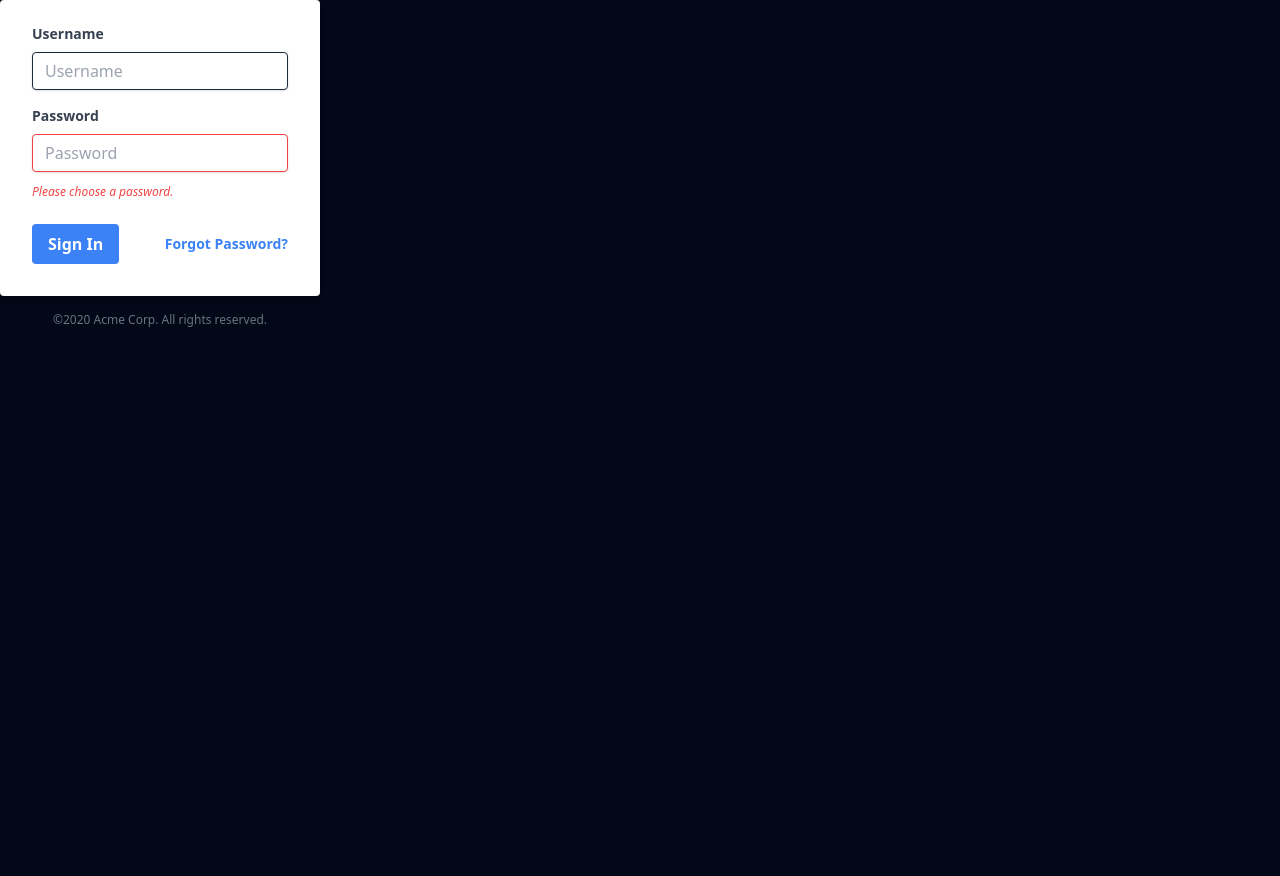
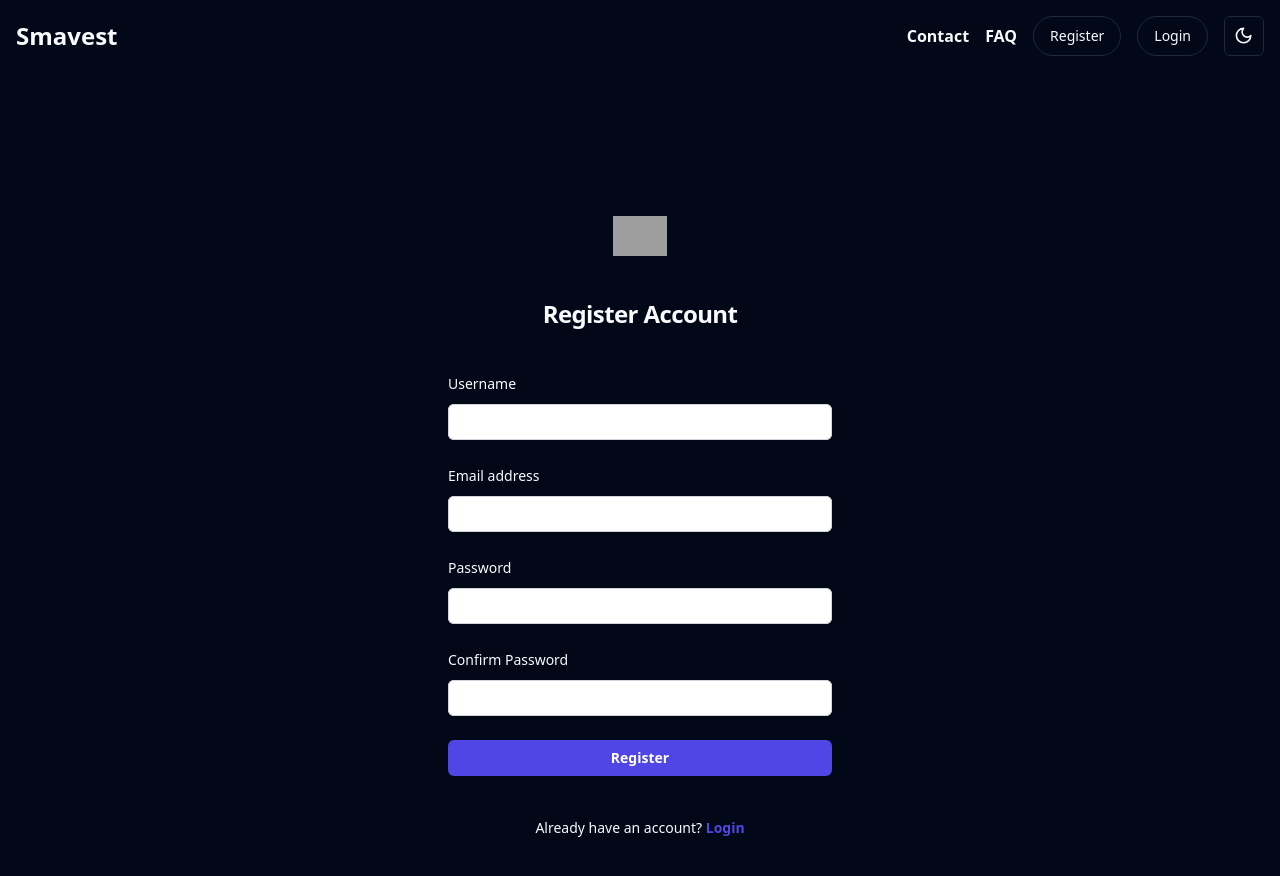
Before and after one commit to MinhNguyenD/SmartInvestFE, a React (Vite) app: page /register in a window 1280 px wide. Shown: the top 876 px of the page. Before the commit the page ends 800 px from the top, so only its background shows below. Built offline with nearby package versions, Linux system fonts and the light colour scheme; grey boxes are pictures that could not be loaded.

Commit message:
Changed register page and navbar

```diff
--- a/src/components/LandingNavbar.tsx
+++ b/src/components/LandingNavbar.tsx
@@ -1,11 +1,14 @@
 import { Link } from "react-router-dom";
 import { Button } from "./ui/button";
+import { ModeToggle } from "./mode-toggle";
 
 const LandingNavbar = () => {
   return (
     <nav className="p-4 bg-transparent flex items-center justify-between">
       <div className="relative">
-        <p className="text-2xl font-bold">Smavest</p>
+        <Link to="/" className="text-2xl font-bold">
+          Smavest
+        </Link>
       </div>
       <div className="flex items-center gap-x-4">
         <Link to="/contact" className="font-semibold">
@@ -24,6 +27,9 @@
             Login
           </Button>
         </Link>
+        <div className="flex justify-end">
+          <ModeToggle />
+        </div>
       </div>
     </nav>
   );
--- a/src/pages/LandingPage.tsx
+++ b/src/pages/LandingPage.tsx
@@ -8,9 +8,6 @@
     <>
       <main className="h-screen">
         <LandingNavbar />
-        <div className="flex justify-end px-4">
-          <ModeToggle />
-        </div>
         <Hero />
       </main>
       <Footer />
--- a/src/pages/LoginPage.tsx
+++ b/src/pages/LoginPage.tsx
@@ -78,7 +78,7 @@
           </form>
 
           <p className="mt-10 text-center text-sm">
-            Not a member?
+            Not a member?&nbsp;
             <Link
               to="/register"
               className="font-semibold leading-6 text-indigo-600 hover:text-indigo-500"
--- a/src/pages/RegisterPage.tsx
+++ b/src/pages/RegisterPage.tsx
@@ -1,56 +1,124 @@
+import { Link } from "react-router-dom";
+import LandingNavbar from "@/components/LandingNavbar";
+
 function RegisterPage() {
   return (
-    <div className="w-full max-w-xs">
-      <form className="bg-white shadow-md rounded px-8 pt-6 pb-8 mb-4">
-        <div className="mb-4">
+    <div>
+      <LandingNavbar />
+      <div className="flex min-h-full flex-col justify-center px-6 py-36 lg:px-8">
+        <div className="sm:mx-auto sm:w-full sm:max-w-sm">
+          <img
+            className="mx-auto h-10 w-auto"
+            src="https://tailwindui.com/img/logos/mark.svg?color=indigo&shade=600"
+            alt="Your Company"
+          />
+          <h2 className="mt-10 text-center text-2xl font-bold leading-9 tracking-tight ">
+            Register Account
+          </h2>
+        </div>
+
+        <div className="mt-10 sm:mx-auto sm:w-full sm:max-w-sm">
+          <form className="space-y-6">
+            <div>
               <label
-            className="block text-gray-700 text-sm font-bold mb-2"
                 htmlFor="username"
+                className="block text-sm font-medium leading-6"
               >
                 Username
               </label>
+              <div className="mt-2">
                 <input
-            className="shadow appearance-none border rounded w-full py-2 px-3 text-gray-700 leading-tight focus:outline-none focus:shadow-outline"
                   id="username"
+                  name="username"
                   type="text"
-            placeholder="Username"
+                  required
+                  className="block w-full rounded-md border-0 py-1.5 shadow-sm ring-1 ring-inset ring-gray-300 placeholder:text-gray-400 focus:ring-2 focus:ring-inset focus:ring-indigo-600 sm:text-sm sm:leading-6"
                 />
               </div>
-        <div className="mb-6">
+            </div>
+
+            <div>
               <label
-            className="block text-gray-700 text-sm font-bold mb-2"
+                htmlFor="email"
+                className="block text-sm font-medium leading-6"
+              >
+                Email address
+              </label>
+              <div className="mt-2">
+                <input
+                  id="email"
+                  name="email"
+                  type="email"
+                  autoComplete="email"
+                  required
+                  className="block w-full rounded-md border-0 py-1.5 shadow-sm ring-1 ring-inset ring-gray-300 placeholder:text-gray-400 focus:ring-2 focus:ring-inset focus:ring-indigo-600 sm:text-sm sm:leading-6"
+                />
+              </div>
+            </div>
+
+            <div>
+              <div className="flex items-center justify-between">
+                <label
                   htmlFor="password"
+                  className="block text-sm font-medium leading-6"
                 >
                   Password
                 </label>
+              </div>
+              <div className="mt-2">
                 <input
-            className="shadow appearance-none border border-red-500 rounded w-full py-2 px-3 text-gray-700 mb-3 leading-tight focus:outline-none focus:shadow-outline"
                   id="password"
+                  name="password"
                   type="password"
-            placeholder="Password"
+                  autoComplete="current-password"
+                  required
+                  className="block w-full rounded-md border-0 py-1.5 shadow-sm ring-1 ring-inset ring-gray-300 placeholder:text-gray-400 focus:ring-2 focus:ring-inset focus:ring-indigo-600 sm:text-sm sm:leading-6"
                 />
-          <p className="text-red-500 text-xs italic">
-            Please choose a password.
+              </div>
+            </div>
+
+            <div>
+              <div className="flex items-center justify-between">
+                <label
+                  htmlFor="password"
+                  className="block text-sm font-medium leading-6"
+                >
+                  Confirm Password
+                </label>
+              </div>
+              <div className="mt-2">
+                <input
+                  id="password"
+                  name="password"
+                  type="password"
+                  autoComplete="current-password"
+                  required
+                  className="block w-full rounded-md border-0 py-1.5 shadow-sm ring-1 ring-inset ring-gray-300 placeholder:text-gray-400 focus:ring-2 focus:ring-inset focus:ring-indigo-600 sm:text-sm sm:leading-6"
+                />
+              </div>
+            </div>
+
+            <div>
+              <button
+                type="submit"
+                className="flex w-full justify-center rounded-md bg-indigo-600 px-3 py-1.5 text-sm font-semibold leading-6 text-white shadow-sm hover:bg-indigo-500 focus-visible:outline focus-visible:outline-2 focus-visible:outline-offset-2 focus-visible:outline-indigo-600"
+              >
+                Register
+              </button>
+            </div>
+          </form>
+
+          <p className="mt-10 text-center text-sm">
+            Already have an account?&nbsp;
+            <Link
+              to="/login"
+              className="font-semibold leading-6 text-indigo-600 hover:text-indigo-500"
+            >
+              Login
+            </Link>
           </p>
         </div>
-        <div className="flex items-center justify-between">
-          <button
-            className="bg-blue-500 hover:bg-blue-700 text-white font-bold py-2 px-4 rounded focus:outline-none focus:shadow-outline"
-            type="button"
-          >
-            Sign In
-          </button>
-          <a
-            className="inline-block align-baseline font-bold text-sm text-blue-500 hover:text-blue-800"
-            href="#"
-          >
-            Forgot Password?
-          </a>
       </div>
-      </form>
-      <p className="text-center text-gray-500 text-xs">
-        &copy;2020 Acme Corp. All rights reserved.
-      </p>
     </div>
   );
 }
```
Lines whose indentation alone changed are shown as unchanged.
